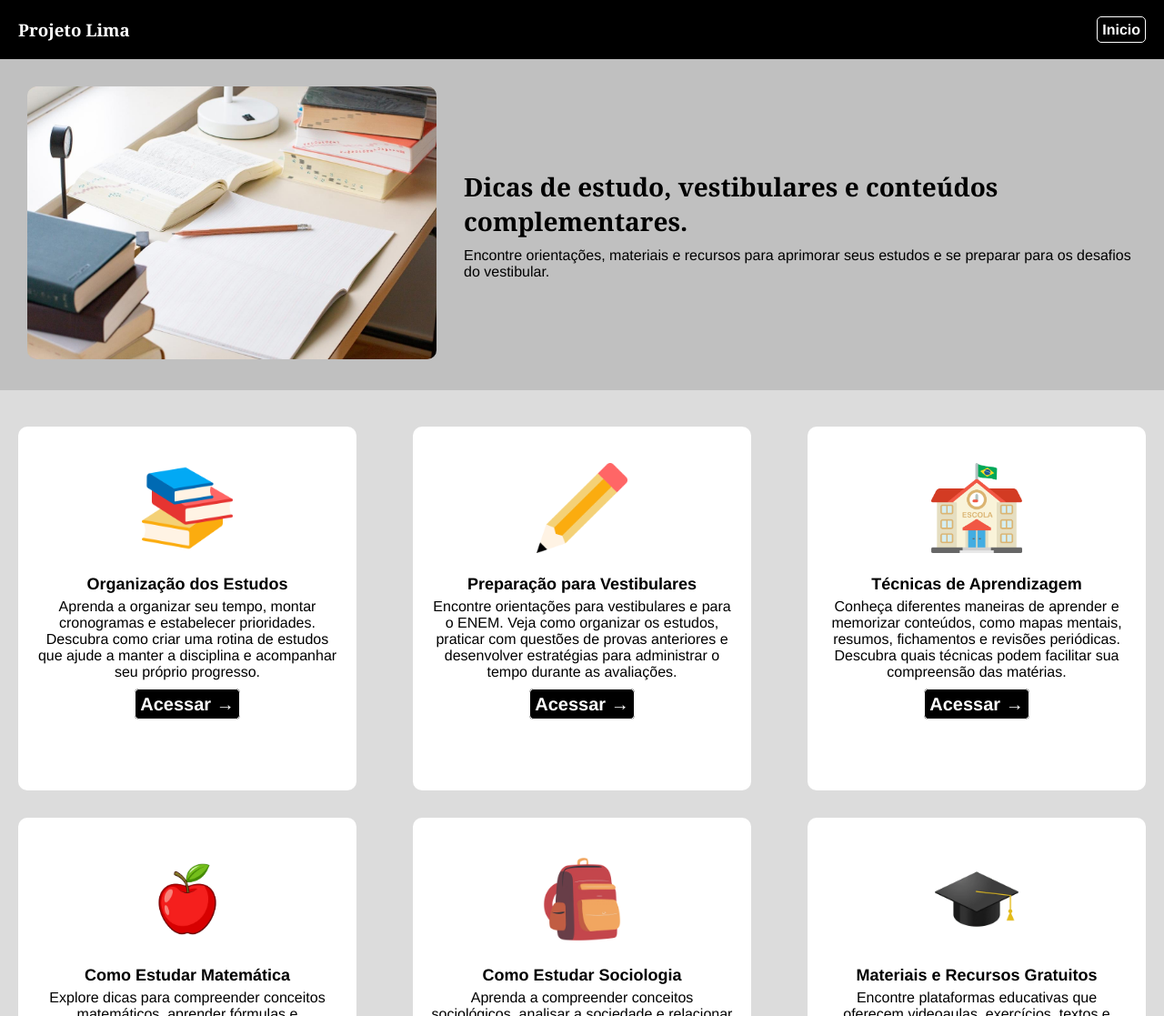
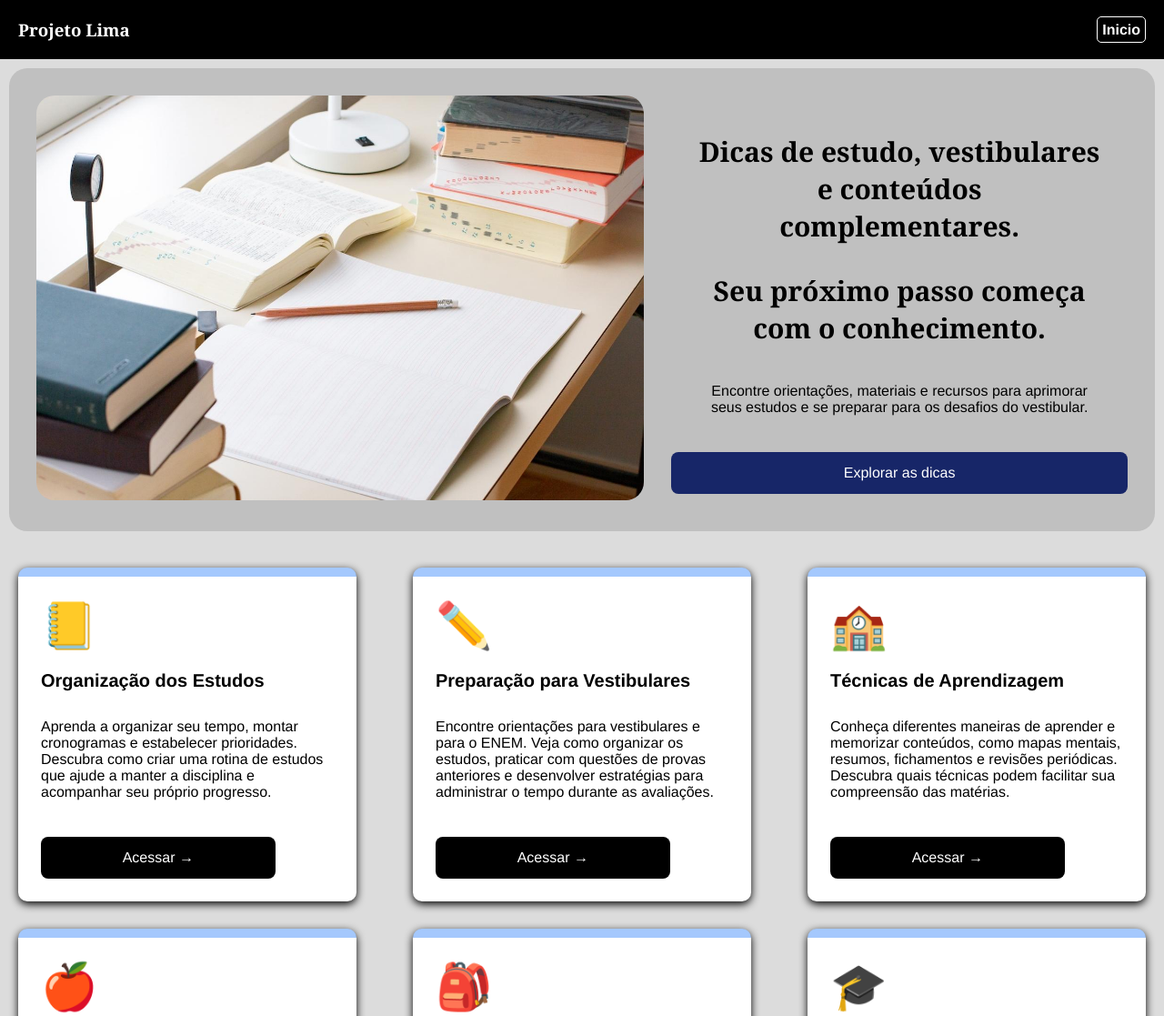
Before and after one commit to guilhermemr25/portal-educacional-lima, a plain HTML site: page pages/dicas_html/dicas.html in a window 1280 px wide. Shown: the top 1117 px of the page at 91% size. Drawn offline with Linux system fonts and the light colour scheme.

Commit message:
feat: finalizando rascunho da tela inicial de dicas

```diff
--- a/css/dicas_css/dicas.css
+++ b/css/dicas_css/dicas.css
@@ -42,10 +42,24 @@ h2 {
     padding: 30px;
     background-color: silver;
     align-items: center;
+    border-radius: 20px;
+    margin: 10px;
     justify-content: space-between;
 }
 
-a {
+#banner a {
+    padding: 14px;
+    border-radius: 8px;
+    background-color: rgba(0, 17, 92, 0.884);
+    color: white;
+    transition: 1s; /*comando novo: adiciona um "surgimento" do item conforme o tempo delimitado*/
+    text-decoration: none;
+    width: 100%;
+    text-align: center;
+    display: block; /*novo comando: block faz a linha ocupar o espaço interiro do card*/
+}
+
+#head a {
     text-decoration: none;
     color: white;
     border: 1px solid white;
@@ -55,13 +69,20 @@ a {
 }
 
 #banner img {
-    max-width: 450px;
-    border-radius: 10px;
+    max-width: 100%;
+    border-radius: 20px;
 }
 
 #banner h2 {
-    font-size: 28px;
-    margin-bottom: 10px;
+    font-size: 30px;
+    margin: 30px;
+    text-align: center;
+}
+
+#banner p {
+    text-align: center;
+    padding: 10px;
+    margin: 30px;
 }
 
 #destaques {
@@ -72,9 +93,7 @@ a {
 
 #cards {
     display: flex;
-    flex-direction: row;
     justify-content: space-between;
-    align-items: center;
     flex-wrap: wrap;
     gap: 30px;
 }
@@ -82,35 +101,39 @@ a {
 .card {
     background-color: white;
     width: 30%;
-    height: 400px;
-    padding: 20px;
-    text-align: center;
+    height: 100%;
+    padding: 25px;
+    text-align: left;
     border-radius: 10px;
-}
-
-.card img {
-    width: 30%;
-    margin: 20px;
+    border-top: 10px solid rgba(7, 104, 248, 0.363) ;
+    box-shadow: 0 3px 10px black; /*adicona as sombras e a cor dela na tela*/
 }
 
 .card a {
-    color: rgb(255, 255, 255);
+    padding: 14px;
+    border-radius: 8px;
     background-color: black;
+    color: white;
+    transition: 1s; /*comando novo: adiciona um "surgimento" do item conforme o tempo delimitado*/
+    text-decoration: none;
+    width: 80%;
+    text-align: center;
+    display: block; /*novo comando: block faz a linha ocupar o espaço interiro do card*/
+}
+
+.card h4 {
+    margin-top: 20px;
+    margin-bottom: 20px;
     font-size: 20px;
 }
 
-.card h4 {
-    font-size: 18px;
-    margin-bottom: 5px;
+.card h3 {
+    font-size: 50px;
 }
 
 .card p {
-    margin-bottom: 15px;
-}
-
-.emoji {
-    font-size: 40px;
-    margin-bottom: 5px;
+    margin-bottom: 40px;
+    margin-top: 30px;
 }
 
 footer {
--- a/css/dicas_css/organizacao-estudo.css
+++ /dev/null
@@ -1,98 +0,0 @@
-* {
- padding: 0;
- margin: 0;
- box-sizing: border-box;
-}
-
-body {
-    font-family: 'Franklin Gothic Medium', 'Arial Narrow', Arial, sans-serif;
-    background-color: gainsboro;
-}
-
-h1 {
-    font-family: Georgia, 'Times New Roman', Times, serif;
-    color:white
-}
-
-h2 {
-    font-family: Georgia, 'Times New Roman', Times, serif;
-}
-
-#head {
-    background-color: black;
-    display: flex;
-    justify-content: space-between;
-    padding: 20px;
-    align-items: center;
-    color: white;
-}
-
-a {
-    text-decoration: none;
-    color: white;
-    border: 1px solid white;
-    padding: 5px;
-    border-radius: 5px;
-    font-weight: bold;
-}
-
-#banner {
-    background:
-        linear-gradient( /*cria o degrade*/
-            rgba(0, 0, 0, 0.5),
-            rgba(0, 0, 0, 0.5) /*representa a cor que vc quer. O ultimo num. sempre sera a transparencia (50%)*/
-        ),
-        url("../../assets/img/dicas_img/organizacao.png"); /*Coloca a img (n precisa por no html)*/
-
-    background-size: cover; /*preenche o banner*/
-    background-position: center;
-    height: 300px;
-}
-
-#banner {
-    color: white;
-    display: flex;
-    flex-direction: column;
-    text-align: center;
-    padding: 150px;
-}
-
-#banner p {
-    padding: 10px;
-    font-size: 20px;
-}
-
-#dicas {
-    background: gray;
-    padding: 30px;
-}
-
-#card {
-    display: flex;
-    flex-direction: row;
-    gap: 30px;
-}
-
-.card {
-    background-color: white;
-    padding: 20px;
-    max-height: 25%;
-    border-radius: 10px;
-    margin: 20px;
-}
-
-.card p {
-    padding: 10px
-}
-
-footer {
-    padding: 30px;
-    background-color: black;
-    display: flex;
-    justify-content: space-between;
-    align-items: center;
-}
-
-footer p {
-    color: white;
-}
--- a/pages/dicas_html/dicas.html
+++ b/pages/dicas_html/dicas.html
@@ -23,48 +23,50 @@
                 </article>
                 <article>
                     <h2>Dicas de estudo, vestibulares e conteúdos complementares.</h2>
+                    <h2>Seu próximo passo começa com o conhecimento.</h2>
                     <p>Encontre orientações, materiais e recursos para aprimorar seus estudos e se preparar para os desafios do vestibular.</p>
+                    <a href="#destaques">Explorar as dicas</a>
                 </article>
             </section>
 
             <section id="destaques">
                 <section id="cards">
                     <article class="card">
-                        <img src="../../assets/img/dicas_img/livros.png" alt="livros">
+                        <h3>📒</h3>
                         <h4>Organização dos Estudos</h4>
                         <p>Aprenda a organizar seu tempo, montar cronogramas e estabelecer prioridades. Descubra como criar uma rotina de estudos que ajude a manter a disciplina e acompanhar seu próprio progresso.</p>
                         <a href="organizacao_estudo.html">Acessar →</a>
                     </article>
 
                     <article class="card">
-                        <img src="../../assets/img/dicas_img/lapis.png" alt="chapéu de formatura">
+                        <h3>✏️</h3>
                         <h4>Preparação para Vestibulares</h4>
                         <p>Encontre orientações para vestibulares e para o ENEM. Veja como organizar os estudos, praticar com questões de provas anteriores e desenvolver estratégias para administrar o tempo durante as avaliações.</p>
                         <a href="preparacao_vestibular.html">Acessar →</a>
                     </article>
 
                     <article class="card">
-                        <img src="../../assets/img/dicas_img/escola.png" alt="chapéu de formatura">
+                        <h3>🏫</h3>
                         <h4>Técnicas de Aprendizagem</h4>
                         <p>Conheça diferentes maneiras de aprender e memorizar conteúdos, como mapas mentais, resumos, fichamentos e revisões periódicas. Descubra quais técnicas podem facilitar sua compreensão das matérias.</p>
                         <a href="tecnicas_aprendizagem.html">Acessar →</a>
                     </article>
 
                     <article class="card">
-                        <img src="../../assets/img/dicas_img/maca.png" alt="chapéu de formatura">
+                        <h3>🍎</h3>
                         <h4>Como Estudar Matemática</h4>
                         <p>Explore dicas para compreender conceitos matemáticos, aprender fórmulas e desenvolver o raciocínio lógico. A prática com exercícios e a resolução passo a passo podem ajudar a identificar dificuldades e melhorar seu aprendizado.</p>
                         <a href="matematica.html">Acessar →</a>
                     </article>
 
                     <article class="card">
-                        <img src="../../assets/img/dicas_img/mochila.png" alt="chapéu de formatura">
+                        <h3>🎒</h3>
                         <h4>Como Estudar Sociologia</h4>
-                        <p>Aprenda a compreender conceitos sociológicos, analisar a sociedade e relacionar os conteúdos estudados com situações do cotidiano. Veja dicas para interpretar textos, entender pensadores e desenvolver o pensamento crítico.</p>
+                        <p>Aprenda a compreender conceitos sociológicos, analisar a sociedade e relacionar os conteúdos estudados com situações do cotidiano. Veja dicas para interpretar textos, entender pensadores e desenvolver o próprio pensamento crítico na sociedade.</p>
                         <a href="sociologia.html">Acessar →</a>
                     </article>
                     <article class="card">
-                        <img src="../../assets/img/dicas_img/chapeu.png" alt="chapéu de formatura">
+                        <h3>🎓</h3>
                         <h4>Materiais e Recursos Gratuitos</h4>
                         <p>Encontre plataformas educativas que oferecem videoaulas, exercícios, textos e materiais complementares sem custo. Utilize esses recursos para revisar conteúdos vistos em sala de aula, aprofundar seus conhecimentos e estudar no seu próprio ritmo.</p>
                         <a href="materiais.html">Acessar →</a>
```
